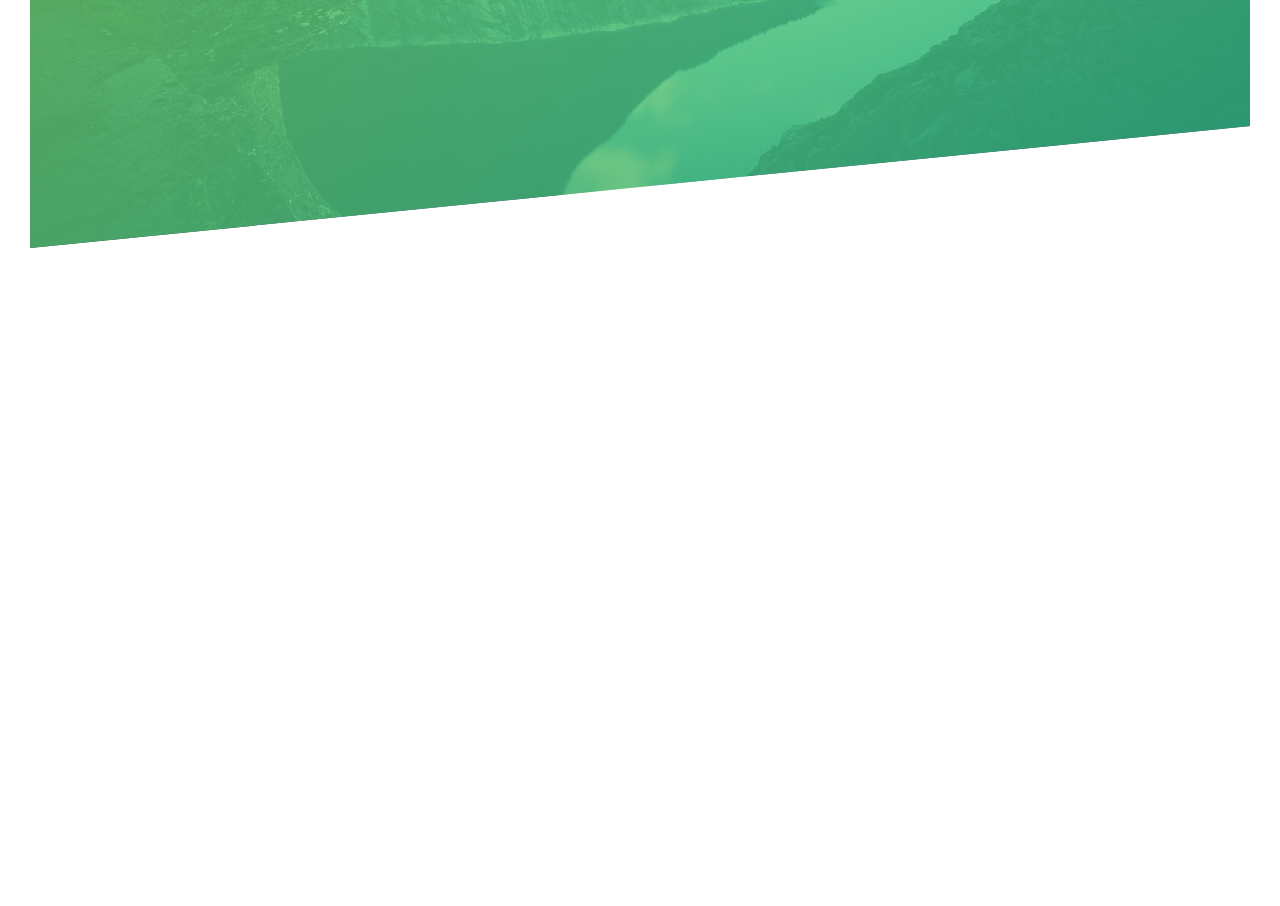
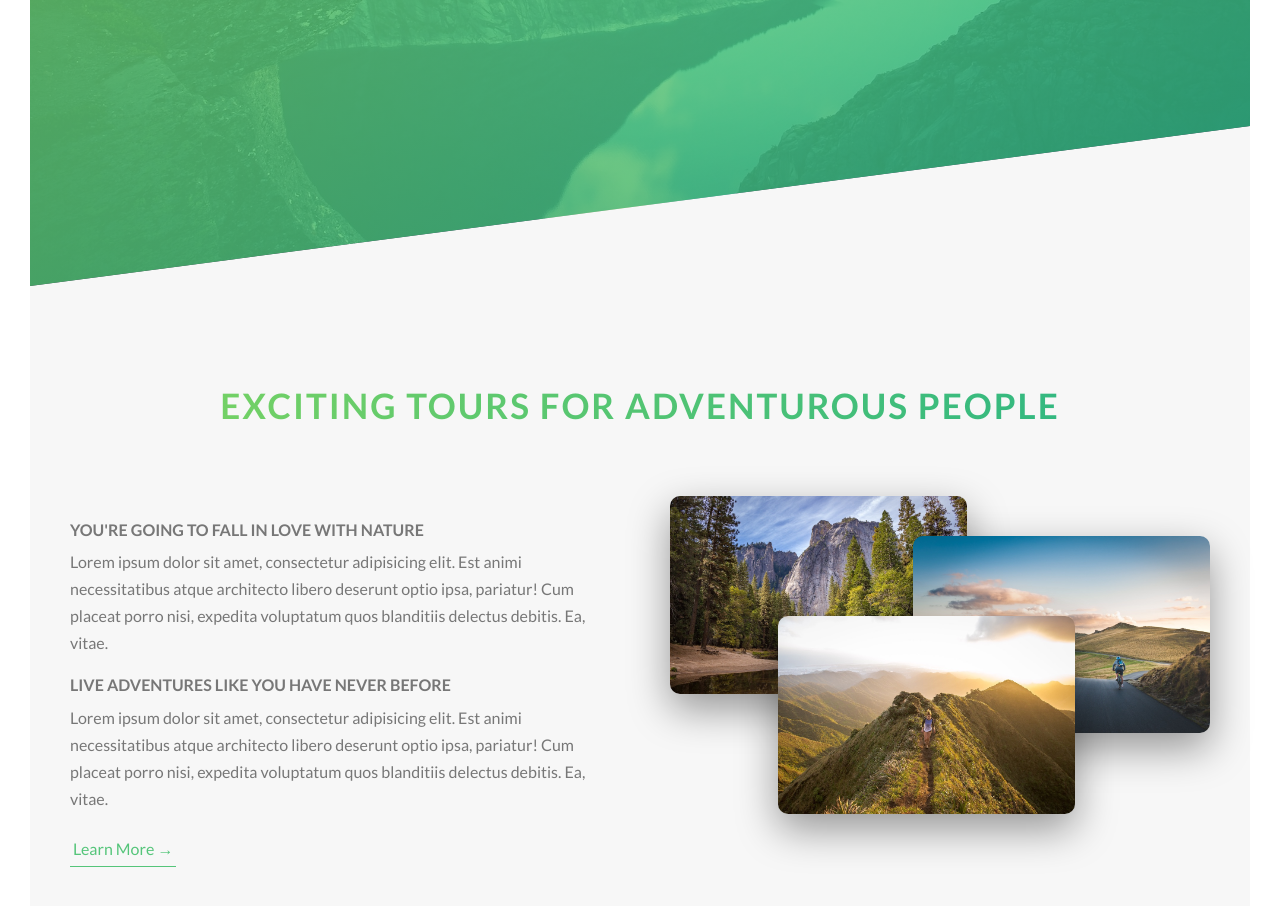
Before and after one commit to mhenriquesa/natours, a website: page app/index.html in a window 1280 px wide. Shown: the part 504-1410 px from the top of the page. Before the commit the page ends 820 px from the top, so only its background shows below. Drawn offline with Linux system fonts and the light colour scheme.

Commit message:
Section About done

```diff
--- a/app/assets/styles/base/_mixins.css
+++ b/app/assets/styles/base/_mixins.css
@@ -1,16 +1,16 @@
-@define-mixin xs {
+@define-mixin sm {
 	@media (min-width: 530px) {
 		@mixin-content;
 	}
 }
 
-@define-mixin sm {
+@define-mixin md {
 	@media (min-width: 800px) {
 		@mixin-content;
 	}
 }
 
-@define-mixin md {
+@define-mixin lg {
 	@media (min-width: 1010px) {
 		@mixin-content;
 	}
--- /dev/null
+++ b/app/assets/styles/base/_utilities.css
@@ -0,0 +1,3 @@
+.u-margin-top-8 {margin-top: 8rem;}
+
+.u-text-center {text-align: center;}
--- a/app/assets/styles/base/_variables.css
+++ b/app/assets/styles/base/_variables.css
@@ -1,8 +1,12 @@
 $lightGreen: #7ed561;
 $mediumGreen: #55c57a;
 $darkGreen: #28b485;
+$lightGrey: #f7f7f7;
 
 /*GRID*/
 
 $gutterX: 6rem;
 $gutterY: 8rem;
+
+/*Font-size*/
+$def-font-size: 1.6rem;
--- a/app/assets/styles/modules/_btn.css
+++ b/app/assets/styles/modules/_btn.css
@@ -43,4 +43,28 @@
 		animation: moveFromBottom 1s ease-out .75s;
 		animation-fill-mode: backwards;
 	}
+
+	&--learn-more {
+		color: $mediumGreen;
+		display: inline-block;
+		font-size: $def-font-size;
+		text-decoration: none;
+		border-bottom: 1px solid $mediumGreen;
+		padding: 3px;
+
+		&:hover {
+			background-color: $mediumGreen;
+			color: #fff;
+			box-shadow: 0 1rem 2rem rgba(0,0,0,.15);
+			transform: translateY(-2px);
+		}
+
+		&:active {
+			box-shadow: 0 .5rem 1rem rgba(0,0,0,.15);
+			transform: translateY(0);
+
+		}
+
+
+	}
 }
--- /dev/null
+++ b/app/assets/styles/modules/_generic-content-container.css
@@ -0,0 +1,12 @@
+.generic-content-container {
+	h3 {
+		text-transform: uppercase;
+		font-weight: 700;
+		font-size: 1.6rem;
+	}
+
+	p {
+		padding: .5rem 0 1.5rem 0;
+		font-size: 1.6rem;
+	}
+}
--- /dev/null
+++ b/app/assets/styles/modules/_headline.css
@@ -0,0 +1,19 @@
+.headline {
+	text-transform: uppercase;
+	font-size: 3.5rem;
+	letter-spacing: 2px;
+	font-weight: 700;
+	transition: all .2s;
+
+	&--green {
+		background-image: linear-gradient(to right, $lightGreen, $darkGreen);
+		background-clip: text;
+		color: transparent;
+	}
+
+	&--effect-spin {
+			&:hover {
+				transform: skewY(2deg);
+			}
+	}
+}
--- a/app/assets/styles/modules/_large-hero.css
+++ b/app/assets/styles/modules/_large-hero.css
@@ -4,7 +4,8 @@
 	background-image: linear-gradient(to right bottom, rgba($lightGreen, .8), rgba($darkGreen, .8)), url(../../assets/images/hero.jpg);
 	background-size: cover;
 	background-position: top;
-	clip-path: polygon(0 0, 100% 0, 100% 75vh, 0 95%);
+	clip-path: polygon(0 0, 100% 0, 100% 75vh, 0 100%);
+	margin-bottom: 0;
 
 	&__logo {
 		position: absolute;
--- /dev/null
+++ b/app/assets/styles/modules/_mosaic.css
@@ -0,0 +1,41 @@
+.mosaic {
+	position: relative;
+
+	&__pic {
+		width: 55%;
+		height: auto;
+		box-shadow: 0 1.5rem 4rem rgba(0,0,0,.4);
+		border-radius: 10px;
+		transition: all .2s;
+		outline-offset: 1rem;
+
+		&--1 {
+			position: absolute;
+			left: 0;
+			top: -2rem;
+		}
+		&--2 {
+			position: absolute;
+			top: 2rem;
+			right: 0;
+		}
+		&--3 {
+			position: absolute;
+			top: 10rem;
+			left: 20%;
+		}
+
+		&:hover {
+		transform: scale(1.05) translateY(-.5rem) ;
+		box-shadow: 0 2.5rem 4rem rgba(0,0,0,.5);
+		z-index: 10;
+		outline: 1rem solid rgba($mediumGreen, .2);
+		}
+	}
+
+	&:hover &__pic:not(:hover) {
+		transform: scale(.95);
+	}
+
+
+}
--- /dev/null
+++ b/app/assets/styles/modules/_page-section.css
@@ -0,0 +1,13 @@
+.page-section {
+	padding: 1.1rem 0;
+	margin-top: 0;
+
+	@mixin sm {
+		padding: 25rem 0;
+	}
+
+	&--grey {
+		background-color: $lightGrey;
+		margin-top: -20vh;
+	}
+}
--- a/app/assets/styles/modules/_row.css
+++ b/app/assets/styles/modules/_row.css
@@ -12,14 +12,14 @@
 
 	[class ^= "row__"] {
 		float: left;
-		background-color: red;
+		/*background-color: red;*/
 
 		&:not(:last-child) {
 				margin-right: $gutterX;
 			}
 	}
 
-	@mixin md {
+	@mixin lg {
 		&__lg-6 {
 			width: calc((100% - $gutterX) / 2);
 		}
--- a/app/assets/styles/styles.css
+++ b/app/assets/styles/styles.css
@@ -1,8 +1,13 @@
 @import "base/_variables";
 @import "base/_global";
 @import "base/_mixins";
+@import "base/_utilities";
 @import "modules/_animations";
 @import "modules/_large-hero";
 @import "modules/_btn";
 @import "modules/_row";
 @import "modules/_wrapper";
+@import "modules/_page-section";
+@import "modules/_headline";
+@import "modules/_generic-content-container";
+@import "modules/_mosaic";
--- a/app/index.html
+++ b/app/index.html
@@ -12,7 +12,6 @@
 
 	<!-- Large Hero  -->
 	<div class="large-hero">
-
 		<!-- Logo - Large Hero -->
 		<div class="large-hero__logo">
 			<img src="./assets/images/logo-white.png" alt="Logo Natours" />
@@ -26,9 +25,39 @@
 			<p class="large-hero__btn-container"><a href="" class="btn btn--ghost-effect btn--from-bottom">discover our tours</a></p>
 		</div>
 		<!-- /Conteudo -  Large Hero -->
-
 	</div>
 	<!-- /Large Hero -->
+	<main>
+		<div id="about" class="page-section page-section--grey">
+			<div class="wrapper">
+				<h2 class="headline headline--green headline--effect-spin u-text-center">
+					exciting tours for adventurous people
+				</h2>
+				<div class="row u-margin-top-8">
+					<div class="row__lg-6">
+						<div class="generic-content-container">
+							<h3>You're going to fall in love with nature</h3>
+							<p>Lorem ipsum dolor sit amet, consectetur adipisicing elit. Est animi necessitatibus atque architecto libero deserunt optio ipsa, pariatur! Cum placeat porro nisi, expedita voluptatum quos blanditiis delectus debitis. Ea, vitae.</p>
+
+							<h3>live adventures like you have never before</h3>
+							<p>Lorem ipsum dolor sit amet, consectetur adipisicing elit. Est animi necessitatibus atque architecto libero deserunt optio ipsa, pariatur! Cum placeat porro nisi, expedita voluptatum quos blanditiis delectus debitis. Ea, vitae.</p>
+
+							<p><a class="btn--learn-more " href="#">Learn More &rarr;</a></p>
+
+						</div>
+
+					</div>
+					<div class="row__lg-6">
+						<div class="mosaic">
+								<img src="./assets/images/nat-1-large.jpg" alt="Photo 1" class="mosaic__pic mosaic__pic--1">
+								<img src="./assets/images/nat-2-large.jpg" alt="Photo 2" class="mosaic__pic mosaic__pic--2">
+								<img src="./assets/images/nat-3-large.jpg" alt="Photo 3" class="mosaic__pic mosaic__pic--3">
+						</div>
+					</div>
+				</div>
+			</div>
+		</div>
+	</main>
 
 
 </body>
--- a/app/temp/styles/styles.css
+++ b/app/temp/styles/styles.css
@@ -1,4 +1,5 @@
 /*GRID*/
+/*Font-size*/
 *,
 *::after,
 *::before {
@@ -18,6 +19,8 @@ body {
 	padding: 30px;
 	box-sizing: border-box;
 }
+.u-margin-top-8 {margin-top: 8rem;}
+.u-text-center {text-align: center;}
 @-webkit-keyframes moveFromLeft {
 	0% {
 		opacity: 0;
@@ -132,8 +135,9 @@ body {
 	background-image: linear-gradient(to right bottom, rgba(126,213,97, .8), rgba(40,180,133, .8)), url(../../assets/images/hero.jpg);
 	background-size: cover;
 	background-position: top;
-	-webkit-clip-path: polygon(0 0, 100% 0, 100% 75vh, 0 95%);
-	        clip-path: polygon(0 0, 100% 0, 100% 75vh, 0 95%);
+	-webkit-clip-path: polygon(0 0, 100% 0, 100% 75vh, 0 100%);
+	        clip-path: polygon(0 0, 100% 0, 100% 75vh, 0 100%);
+	margin-bottom: 0;
 
 }
 .large-hero__logo {
@@ -233,6 +237,29 @@ body {
 		-webkit-animation-fill-mode: backwards;
 		        animation-fill-mode: backwards;
 	}
+.btn--learn-more {
+		color: #55c57a;
+		display: inline-block;
+		font-size: 1.6rem;
+		text-decoration: none;
+		border-bottom: 1px solid #55c57a;
+		padding: 3px;
+
+
+	}
+.btn--learn-more:hover {
+			background-color: #55c57a;
+			color: #fff;
+			box-shadow: 0 1rem 2rem rgba(0,0,0,.15);
+			-webkit-transform: translateY(-2px);
+			        transform: translateY(-2px);
+		}
+.btn--learn-more:active {
+			box-shadow: 0 .5rem 1rem rgba(0,0,0,.15);
+			-webkit-transform: translateY(0);
+			        transform: translateY(0);
+
+		}
 .row::after {
 		content:"";
 		clear: both;
@@ -247,8 +274,8 @@ body {
 	---------------------------------*/
 .row [class ^= "row__"] {
 		float: left;
-		background-color: red;
 	}
+/*background-color: red;*/
 .row [class ^= "row__"]:not(:last-child) {
 				margin-right: 6rem;
 			}
@@ -270,3 +297,81 @@ body {
 	margin-right: auto;
 	margin-left: auto;
 }
+.page-section {
+	padding: 1.1rem 0;
+	margin-top: 0;
+}
+@media (min-width: 530px) {
+.page-section {
+		padding: 25rem 0
+}
+	}
+.page-section--grey {
+		background-color: #f7f7f7;
+		margin-top: -20vh;
+	}
+.headline {
+	text-transform: uppercase;
+	font-size: 3.5rem;
+	letter-spacing: 2px;
+	font-weight: 700;
+	transition: all .2s;
+}
+.headline--green {
+		background-image: linear-gradient(to right, #7ed561, #28b485);
+		-webkit-background-clip: text;
+		        background-clip: text;
+		color: transparent;
+	}
+.headline--effect-spin:hover {
+				-webkit-transform: skewY(2deg);
+				        transform: skewY(2deg);
+			}
+.generic-content-container h3 {
+		text-transform: uppercase;
+		font-weight: 700;
+		font-size: 1.6rem;
+	}
+.generic-content-container p {
+		padding: .5rem 0 1.5rem 0;
+		font-size: 1.6rem;
+	}
+.mosaic {
+	position: relative;
+
+
+}
+.mosaic__pic {
+		width: 55%;
+		height: auto;
+		box-shadow: 0 1.5rem 4rem rgba(0,0,0,.4);
+		border-radius: 10px;
+		transition: all .2s;
+		outline-offset: 1rem;
+	}
+.mosaic__pic--1 {
+			position: absolute;
+			left: 0;
+			top: -2rem;
+		}
+.mosaic__pic--2 {
+			position: absolute;
+			top: 2rem;
+			right: 0;
+		}
+.mosaic__pic--3 {
+			position: absolute;
+			top: 10rem;
+			left: 20%;
+		}
+.mosaic__pic:hover {
+		-webkit-transform: scale(1.05) translateY(-.5rem) ;
+		        transform: scale(1.05) translateY(-.5rem) ;
+		box-shadow: 0 2.5rem 4rem rgba(0,0,0,.5);
+		z-index: 10;
+		outline: 1rem solid rgba(85,197,122, .2);
+		}
+.mosaic:hover .mosaic__pic:not(:hover) {
+		-webkit-transform: scale(.95);
+		        transform: scale(.95);
+	}
```
